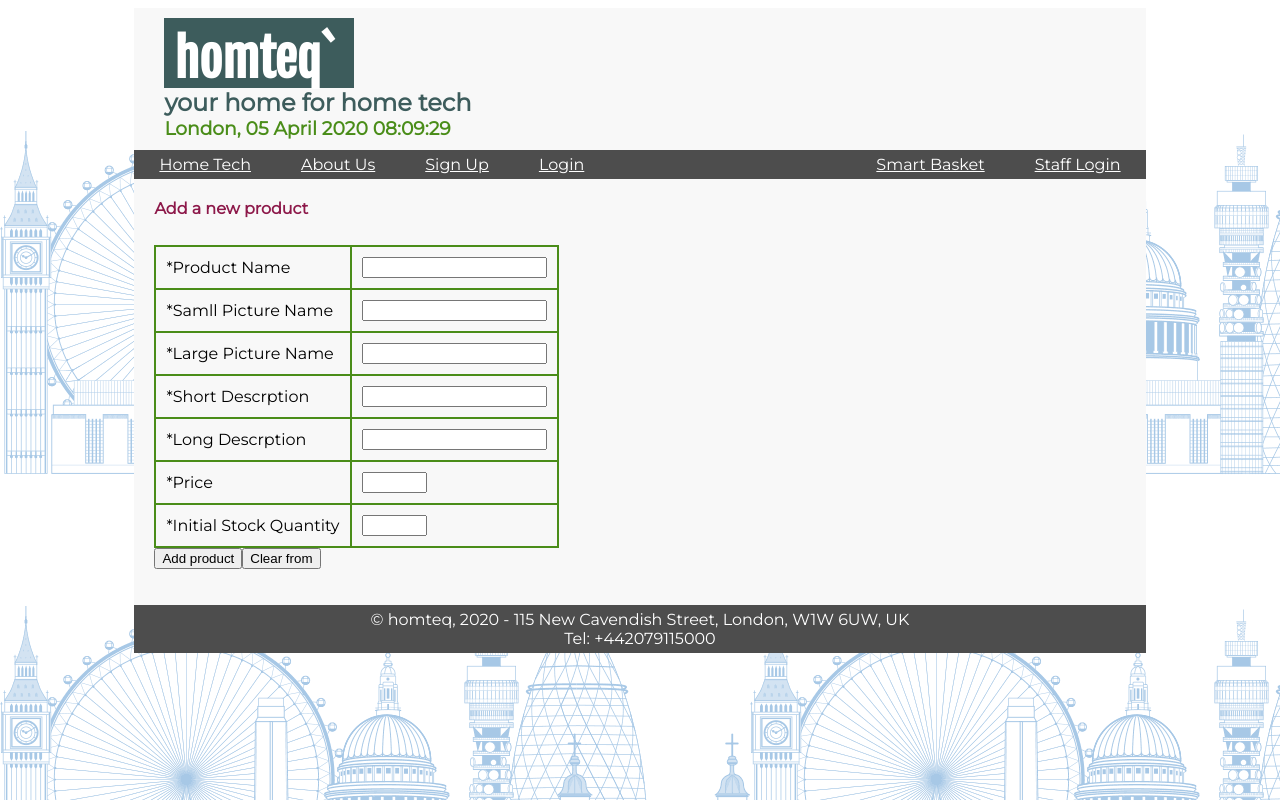
After one commit to nujitha99/hometeq, a PHP site: page /addproduct.php in a window 1280 px wide. The commit adds this page. Run offline with PHP 8.4, Linux system fonts and the light colour scheme.

Commit message:
Admin login enabled and adding product via interface completed

```diff
--- /dev/null
+++ b/addproduct.php
@@ -0,0 +1,28 @@
+<?php
+$pagename = "Add a new product"; //Create and populate a variable called $pagename
+
+echo "<link rel=stylesheet type=text/css href=mystylesheet.css>"; //Call in stylesheet
+echo "<title>" . $pagename . "</title>"; //display name of the page as window title
+echo "<body>";
+include("headfile.html"); //include header layout file
+echo "<h4>" . $pagename . "</h4>"; //display name of the page on the web page
+
+//display random text
+echo "<form action=addproduct_conf.php method=POST>";
+echo "<table>";
+echo "<tr><td> *Product Name</td><td> <input type=text name=prodName></td></tr>";
+echo "<tr><td> *Samll Picture Name</td><td> <input type=text name=sPicName></td></tr>";
+echo "<tr><td> *Large Picture Name</td><td> <input type=text name=lPicName></td></tr>";
+echo "<tr><td> *Short Descrption</td><td> <input type=text name=sDesc></td></tr>";
+echo "<tr><td> *Long Descrption</td><td> <input type=text name=lDesc></td></tr>";
+echo "<tr><td> *Price</td><td> <input type=text name=price size=5></td></tr>";
+echo "<tr><td> *Initial Stock Quantity</td><td> <input type=text name=stock size=5></td></tr>";
+echo "<br>";
+echo "</table>";
+echo "<input type='submit' value='Add product'>";
+echo "<input type='reset' value='Clear from'>";
+echo "</form>";
+
+include("footfile.html"); //include footer layout
+echo "</body>";
+?>
--- a/detectlogin.php
+++ b/detectlogin.php
@@ -1,7 +1,11 @@
 <?php
 
 if(isset($_SESSION['userId'])){
-    echo "<p align=right>".$_SESSION['userFName']." ".$_SESSION['userSName']." / Customer No.".$_SESSION['userId']."</p>";
+    if ($_SESSION['userType'] == "C") {
+        echo "<p align=right>".$_SESSION['userFName']." ".$_SESSION['userSName']." / Customer No.".$_SESSION['userId']."</p>";
+    } else {
+        echo "<p align=right>".$_SESSION['userFName']." ".$_SESSION['userSName']." / Administrator No.".$_SESSION['userId']."</p>";
+    }
 }
 
 ?>
--- a/headfile.html
+++ b/headfile.html
@@ -17,10 +17,18 @@
                 <ul>
                     <?php
                         if(isset($_SESSION['userId'])){
-                            echo "<li><a href='index.php'>Home Tech</a></li>";
-                            echo "<li><a href='aboutus.php'>About Us</a></li>";
-                            echo "<li><a href='logout.php'>Log Out</a></li>";
-                            echo "<li style='float: right'><a href='basket.php'>Smart Basket</a></li>";
+                            if($_SESSION['userType'] == 'C'){
+                                echo "<li><a href='index.php'>Home Tech</a></li>";
+                                echo "<li><a href='aboutus.php'>About Us</a></li>";
+                                echo "<li><a href='logout.php'>Log Out</a></li>";
+                                echo "<li style='float: right'><a href='basket.php'>Smart Basket</a></li>";
+                            } else {
+                                echo "<li><a href='index.php'>Home Tech</a></li>";
+                                echo "<li><a href='addproduct.php'>Add Product</a></li>";
+                                echo "<li><a href='editproduct.php'>Edit Product</a></li>";
+                                echo "<li><a href='processorders.php'>Process Orders</a></li>";
+                                echo "<li><a href='logout.php'>Staff Logout</a></li>";
+                            }
                         } else {
                             echo "<li><a href='index.php'>Home Tech</a></li>";
                             echo "<li><a href='aboutus.php'>About Us</a></li>";
```
Also changed, not shown: addproduct_conf.php (added, +49 -0 lines), login_process.php (+6 -7 lines), images/fittrackerL.jpg (added), images/fittrackerS.jpg (added).
